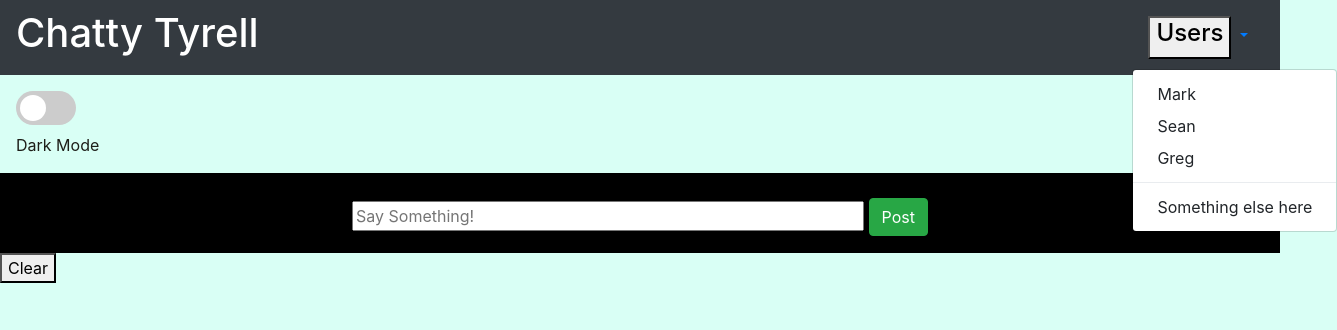
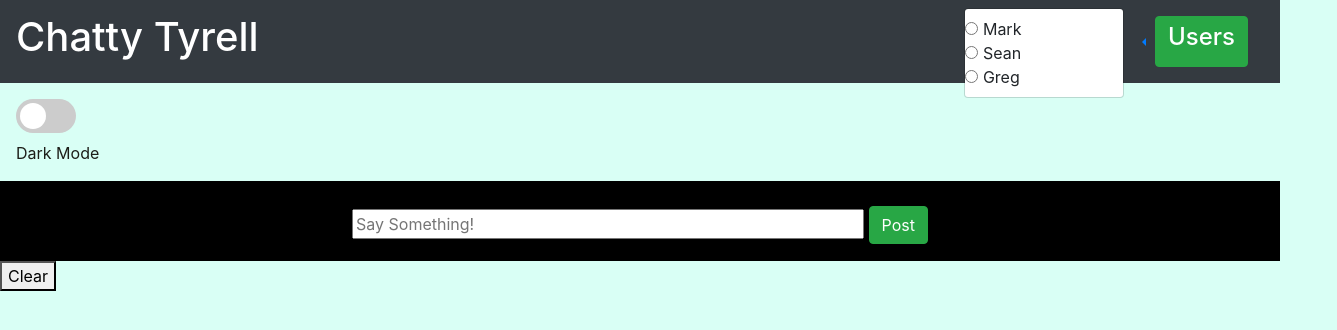
Before and after one commit to nss-evening-cohort-9/chatty-house-tyrell, a website built with webpack: page src/index.html in a window 1280 px wide. Both pictures are taken after a click on the button "Users". Shown: the whole page, 1337 px wide, since content can reach past the window. Built offline with nearby package versions, Linux system fonts and the light colour scheme.

Commit message:
navbar working

```diff
--- a/src/index.html
+++ b/src/index.html
@@ -10,17 +10,15 @@
   <header>
     <div id="app">
           <nav class="navbar navbar-dark bg-dark">
-            <h1 class="text-white">Chatty Tyrell</h1>
-            <div class="users nav-item dropdown">
+            <div class="text-center"><h1 class="text-white">Chatty Tyrell</h1></div>
+            <div class="users nav-item dropdown btn-group dropleft">
               <a class="nav-link dropdown-toggle" href="#" id="navbarDropdown" role="button" data-toggle="dropdown" aria-haspopup="true" aria-expanded="false">
-                  <button><h4>Users</h4></button>
+                  <button class="btn btn-success"><h4>Users</h4></button>
               </a>
               <div class="dropdown-menu" aria-labelledby="navbarDropdown">
-                <a class="dropdown-item" href="#">Mark</a>
-                <a class="dropdown-item" href="#">Sean</a>
-                <a class="dropdown-item" href="#">Greg</a>
-                <div class="dropdown-divider"></div>
-                <a class="dropdown-item" href="#">Something else here</a>
+                <input type="radio"name="userName" value="male"> Mark<br>
+                <input type="radio"name="userName" value="male"> Sean<br>
+                <input type="radio"name="userName" value="male"> Greg<br>
               </div>
           </nav>
         </div>
```
